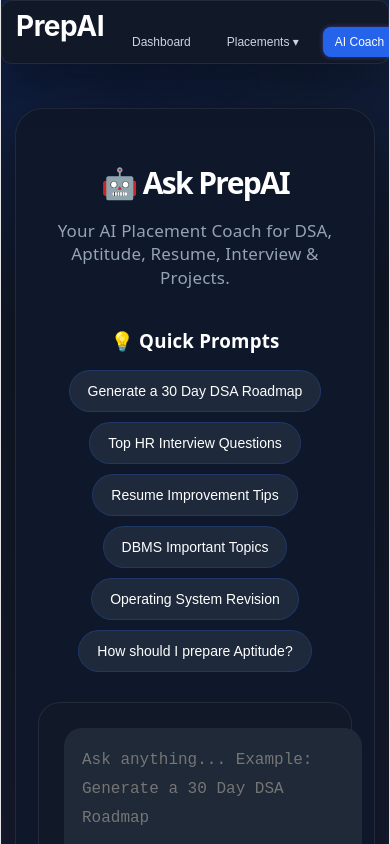
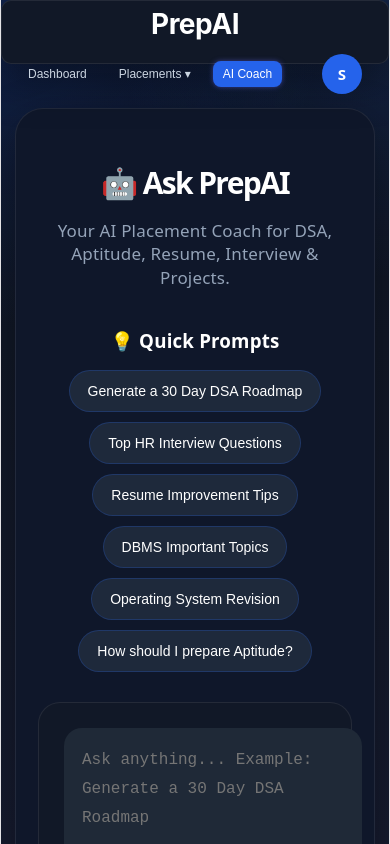
Before and after one commit to nehabaghele01/PrepAI, a React (Vite) app in the folder client/: page /ai in a window 390 px wide. Shown: the top 844 px of the page. Built offline with nearby package versions, Linux system fonts and the light colour scheme; no server answers; sample sign-in values are in the browser's storage.

Commit message:
UI fixes

```diff
--- a/client/src/App.css
+++ b/client/src/App.css
@@ -2792,17 +2792,7 @@
   font-weight: 700;
 }
 
-/* .admin-page{
-    background:
-        radial-gradient(circle at top left, rgba(37,99,235,.18), transparent 35%),
-        radial-gradient(circle at top right, rgba(59,130,246,.14), transparent 30%),
-        linear-gradient(
-            180deg,
-            #0b1224 0%,
-            #111827 40%,
-            #161b2f 100%
-        );
-} */
+
 
 
 /* ==========================================================
@@ -3038,27 +3028,81 @@
 
 
 
-.hero-badge{
+
+/* =====================================================
+   FINAL MOBILE PATCH
+   ===================================================== */
+
+@media (max-width:768px){
+
+/* ---------- Navbar ---------- */
+
+.navbar{
     display:flex;
+    justify-content:space-between;
     align-items:center;
+    padding:12px 16px;
+    gap:12px;
+    flex-wrap:nowrap;
+}
+
+.logo{
+    font-size:28px;
+    flex-shrink:0;
+}
+
+.nav-links{
+    display:flex;
     justify-content:center;
+    align-items:center;
     gap:8px;
-
-    padding:12px 18px;
-
-    min-width:180px;
-    width:auto;
-
-    height:auto;
-    min-height:48px;
-
-    border-radius:999px;
-
+    flex:1;
+    flex-wrap:nowrap;
+}
+
+.nav-links a,
+.nav-links button{
+    font-size:12px;
+    padding:6px 10px;
     white-space:nowrap;
-
-    flex:0 1 auto;
-}
-@media(max-width:768px){
+}
+
+.user-info{
+    display:flex !important;
+    align-items:center;
+    justify-content:flex-end;
+    gap:8px;
+    flex-shrink:0;
+}
+
+.user-name{
+    display:none;
+}
+
+.avatar{
+    display:flex !important;
+    width:40px;
+    height:40px;
+    flex-shrink:0;
+}
+
+
+/* ---------- Hero ---------- */
+
+.hero-section{
+    display:flex;
+    flex-direction:column;
+    gap:24px;
+    padding:22px;
+}
+
+.hero-left{
+    text-align:center;
+}
+
+.hero-left h1{
+    font-size:30px;
+}
 
 .hero-meta{
     display:flex;
@@ -3071,310 +3115,83 @@
     width:100%;
     max-width:260px;
 }
-}
-@media(max-width:768px){
+
+
+/* ---------- Goal ---------- */
 
 .hero-right{
+    display:flex;
+    justify-content:center;
+}
+
+.motivation-card{
     width:100%;
-}
-
-.motivation-card{
-
+    max-width:320px;
+    padding:20px;
+}
+
+
+/* ---------- Quick Buttons ---------- */
+
+.quick-actions{
+    display:grid;
+    grid-template-columns:1fr 1fr;
+    gap:12px;
+}
+
+.quick-btn{
     width:100%;
-
-    max-width:420px;
-
-    margin:auto;
-
-    padding:24px;
-
+}
+
+
+/* ---------- Summary ---------- */
+
+.dashboard-summary{
+    grid-template-columns:1fr;
+}
+
+
+/* ---------- Dashboard Cards ---------- */
+
+.cards{
+    display:grid;
+    grid-template-columns:1fr;
+    gap:18px;
+}
+
+.stats-card{
+    width:100%;
+    min-width:0;
     box-sizing:border-box;
 }
 
-}
-@media(max-width:768px){
-
-.cards{
-
-display:grid;
-
-grid-template-columns:1fr;
-
-gap:18px;
-
-}
-
-.stats-card{
-
-width:100%;
-
-min-width:0;
-
-box-sizing:border-box;
-
-}
-
-}
-@media(max-width:768px){
-
-.dashboard-summary{
-
-display:grid;
-
-grid-template-columns:1fr;
-
-gap:16px;
-
-}
-
-.summary-card{
-
-width:100%;
-
-}
-
-}
-@media(max-width:768px){
-
-.quick-actions{
-
-display:grid;
-
-grid-template-columns:1fr;
-
-gap:14px;
-
-}
-
-.quick-btn{
-
-width:100%;
-
-}
-
-}
-@media(max-width:768px){
-
-.navbar{
-
-display:flex;
-
-flex-direction:column;
-
-align-items:center;
-
-padding:16px;
-
-gap:16px;
-
-}
-
-.logo{
-
-font-size:28px;
-
-}
-
-.nav-links{
-
-display:flex;
-
-flex-wrap:wrap;
-
-justify-content:center;
-
-gap:10px;
-
-width:100%;
-
-}
-
-.user-info{
-
-display:flex;
-
-align-items:center;
-
-justify-content:center;
-
-gap:10px;
-
-}
-
-.avatar{
-
-display:flex !important;
-
-}
-
-}
-
-@media (max-width:768px){
-
-.user-info{
-    display:flex !important;
-    align-items:center;
+
+/* ---------- Filters ---------- */
+
+.filters{
+    display:flex;
+    flex-direction:column;
+    gap:12px;
+}
+
+.filters input,
+.filters select{
+    width:100%;
+    min-width:0;
+}
+
+
+/* ---------- AI ---------- */
+
+.ai-prompt-grid{
+    display:flex;
     justify-content:center;
+    flex-wrap:wrap;
     gap:10px;
-    overflow:visible !important;
-}
-
-.avatar{
-    display:flex !important;
-    align-items:center;
-    justify-content:center;
-    flex-shrink:0;
-
-    width:42px;
-    height:42px;
-}
-
-.user-dropdown{
-    position:absolute;
-    right:0;
-}
-
-}
-
-@media(max-width:768px){
-
-.motivation-card{
-
-max-width:340px;
-
-padding:20px;
-
-margin:auto;
-
-transform:none;
-
-}
-
-.motivation-card h3{
-
-font-size:22px;
-
-}
-
-.goal-item{
-
-font-size:14px;
-
-}
-
-}
-@media(max-width:768px){
-
-.filters{
-
-display:flex;
-
-flex-direction:column;
-
-gap:12px;
-
-}
-
-.filters select,
-.filters input{
-
-width:100%;
-
-min-width:0;
-
-box-sizing:border-box;
-
-}
-
-}
-@media(max-width:768px){
-
-.problem-card{
-
-width:100%;
-
-box-sizing:border-box;
-
-overflow:hidden;
-
-}
-
-.problem-card *{
-
-max-width:100%;
-
-}
-
-}
-@media(max-width:768px){
-
-.ai-prompt-grid{
-
-display:flex;
-
-flex-wrap:wrap;
-
-justify-content:center;
-
-gap:10px;
-
 }
 
 .ai-chip{
-
-width:auto;
-
-max-width:280px;
-
-}
-
-}
-@media(max-width:768px){
-
-.navbar{
-
-padding:14px;
-
-}
-
-.logo{
-
-font-size:30px;
-
-}
-
-.nav-links{
-
-display:flex;
-
-justify-content:center;
-
-align-items:center;
-
-flex-wrap:wrap;
-
-gap:8px;
-
-}
-
-.nav-links button{
-
-font-size:12px;
-
-padding:8px 12px;
-
-}
-
-.user-name{
-
-display:none;
-
-}
-
-.avatar{
-
-display:flex !important;
-
-}
-
-}
+    max-width:280px;
+}
+
+}
```
